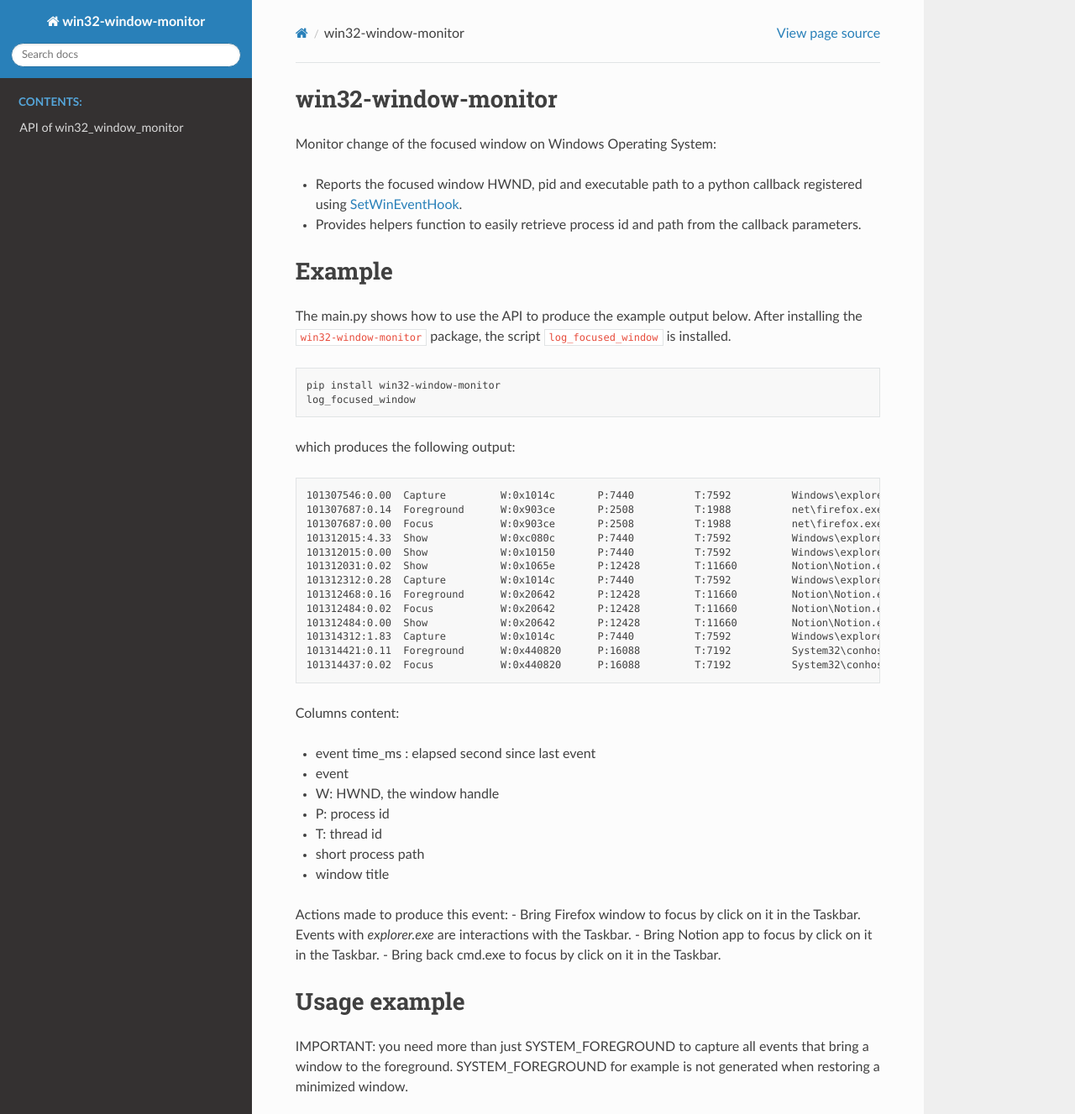
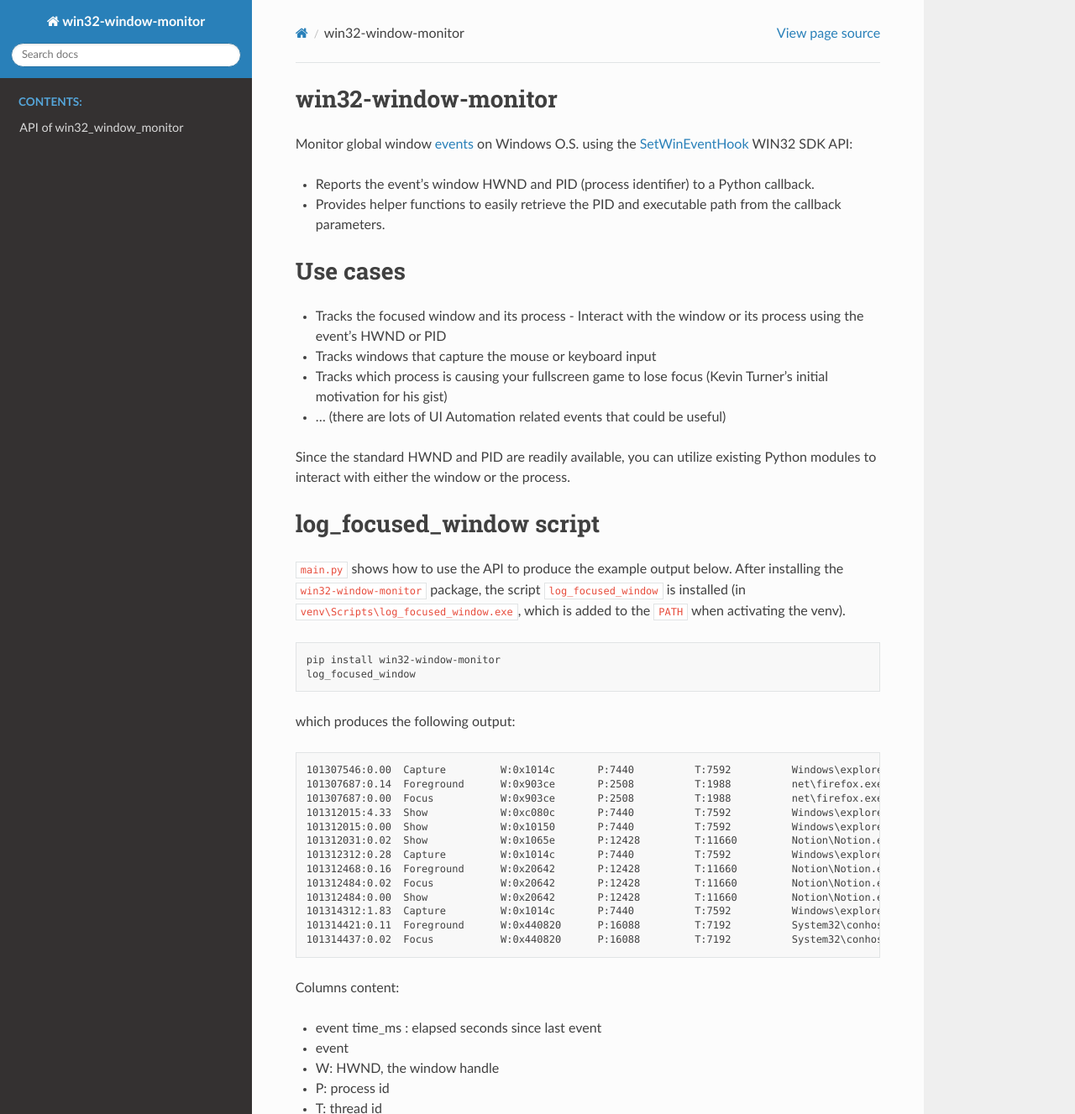
Before and after one commit to blep/win32_window_monitor, a Sphinx documentation site: the page built from docs/index.rst, in a window 1280 px wide and 1400 px high, cut to the strip 0-1327 px from the top of the window. Shown: the whole strip at 84% size. Built offline with Sphinx 7.4.7 and the Read the Docs theme 2.0.0, drawn with Linux system fonts in a browser that asks for light colours; some of the changed text lies outside the part shown.

Commit message:
Improved doc and fixed typos.

```diff
--- a/docs/index.rst
+++ b/docs/index.rst
@@ -6,20 +6,35 @@
 win32-window-monitor
 ====================
 
-Monitor change of the focused window on Windows Operating System:
+Monitor global window `events <https://learn.microsoft.com/en-us/windows/win32/winauto/event-constants>`_
+on Windows O.S. using the `SetWinEventHook <https://learn.microsoft.com/en-us/windows/win32/api/winuser/nf-winuser-setwineventhook>`_
+WIN32 SDK API:
 
-- Reports the focused window HWND, pid and executable path to a python callback
-  registered using `SetWinEventHook <https://learn.microsoft.com/en-us/windows/win32/api/winuser/nf-winuser-setwineventhook>`_.
+- Reports the event's window HWND and PID (process identifier) to a Python callback.
 
-- Provides helpers function to easily retrieve process id and path from the
-  callback parameters.
+- Provides helper functions to easily retrieve the PID and executable path
+  from the callback parameters.
 
-Example
-=======
+Use cases
+=========
 
-The main.py shows how to use the API to produce the example output below. After
-installing the ``win32-window-monitor`` package, the script ``log_focused_window``
-is installed.
+- Tracks the focused window and its process
+  - Interact with the window or its process using the event's HWND or PID
+- Tracks windows that capture the mouse or keyboard input
+- Tracks which process is causing your fullscreen game to lose focus (Kevin Turner's initial motivation for his gist)
+- ... (there are lots of UI Automation related events that could be useful)
+
+Since the standard HWND and PID are readily available, you can utilize
+existing Python modules to interact with either the window or the process.
+
+
+log_focused_window script
+=========================
+
+``main.py`` shows how to use the API to produce the example output below. After
+installing the ``win32-window-monitor`` package, the script ``log_focused_window`` is installed (in
+``venv\Scripts\log_focused_window.exe``, which is added to the ``PATH`` when activating the venv).
+
 
 .. code-block:: batch
 
@@ -46,7 +61,7 @@ which produces the following output:
 
 Columns content:
 
-- event time_ms : elapsed second since last event
+- event time_ms : elapsed seconds since last event
 - event
 - W: HWND, the window handle
 - P: process id
@@ -54,17 +69,22 @@ Columns content:
 - short process path
 - window title
 
-Actions made to produce this event:
-- Bring Firefox window to focus by click on it in the Taskbar. Events with `explorer.exe` are interactions with the Taskbar.
-- Bring Notion app to focus by click on it in the Taskbar.
-- Bring back cmd.exe to focus by click on it in the Taskbar.
+Actions made to produce those events:
+
+- Bring Firefox window to focus by clicking on it in the Taskbar. Events with
+  ``explorer.exe`` are interactions with the Taskbar.
+- Bring Notion app to focus by clicking on it in the Taskbar.
+- Bring back cmd.exe to focus by clicking on it in the Taskbar.
+
 
 Usage example
 =============
 
-IMPORTANT: you need more than just SYSTEM_FOREGROUND to capture all
-events that bring a window to the foreground. SYSTEM_FOREGROUND for
-example is not generated when restoring a minimized window.
+.. note::
+   To track the current foreground window, you need at least :class:`win32_window_monitor.HookEvent.SYSTEM_FOREGROUND`
+   and :class:`win32_window_monitor.HookEvent.SYSTEM_MINIMIZEEND`. (:class:`win32_window_monitor.HookEvent.SYSTEM_FOREGROUND`
+   is not sent when restoring a minimized window).
+
 
 .. literalinclude:: ../win32_window_monitor/main_usage_example.py
 
--- a/pyproject.toml
+++ b/pyproject.toml
@@ -6,7 +6,7 @@ build-backend = "flit_core.buildapi"
 name = "win32-window-monitor"
 authors = [{name = "Baptiste Lepilleur", email = "baptiste.lepilleur@gmail.com"}]
 readme = "README.md"
-description = "Monitor/capture title and process of the focused desktop window using SetWinEventHook WIN32 API."
+description = "Monitor/capture title and process of window global events using SetWinEventHook WIN32 API, making it easy to track the current focused window."
 # See https://pypi.org/classifiers/ for all classifiers
 classifiers = [
     "Development Status :: 2 - Pre-Alpha",
@@ -29,6 +29,7 @@ dependencies = [
 [project.urls]
 Home = "https://github.com/blep/win32_window_monitor"
 Source = "https://github.com/blep/win32_window_monitor"
+Issues = "https://github.com/blep/win32_window_monitor/issues"
 #Documentation = "https://?"
 
 [project.scripts]
--- a/win32_window_monitor/__init__.py
+++ b/win32_window_monitor/__init__.py
@@ -1,4 +1,4 @@
-__version__ = "0.1.0"
+__version__ = "0.2.0"
 
 from win32_window_monitor.ids import HookEvent, ObjectId, NamedInt
 from win32_window_monitor.win32api import (
```
Also changed, not shown: README.md (+41 -23 lines), 1 other file.
